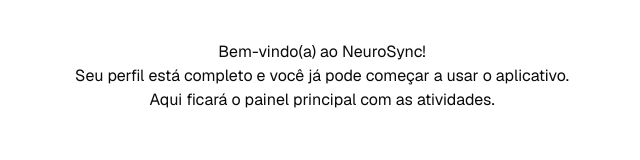
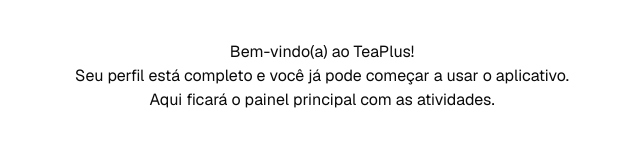
Before and after one commit to ClaudemirWork/teaplus-working, a Next.js app: page /home in a window 1280 px wide. Shown: the top 160 px of the page, without its empty margins (318-958 px from the left). Built offline with nearby package versions, Linux system fonts and the light colour scheme.

Commit message:
Update page.tsx

```diff
--- a/app/home/page.tsx
+++ b/app/home/page.tsx
@@ -1,9 +1,9 @@
-// Cole este código dentro de app/home/page.tsx
+// Cole este código corrigido dentro de app/home/page.tsx
 
 export default function HomePage() {
   return (
     <div style={{ padding: '40px', textAlign: 'center' }}>
-      <h1>Bem-vindo(a) ao NeuroSync!</h1>
+      <h1>Bem-vindo(a) ao TeaPlus!</h1>
       <p>Seu perfil está completo e você já pode começar a usar o aplicativo.</p>
       <p>Aqui ficará o painel principal com as atividades.</p>
     </div>
```
